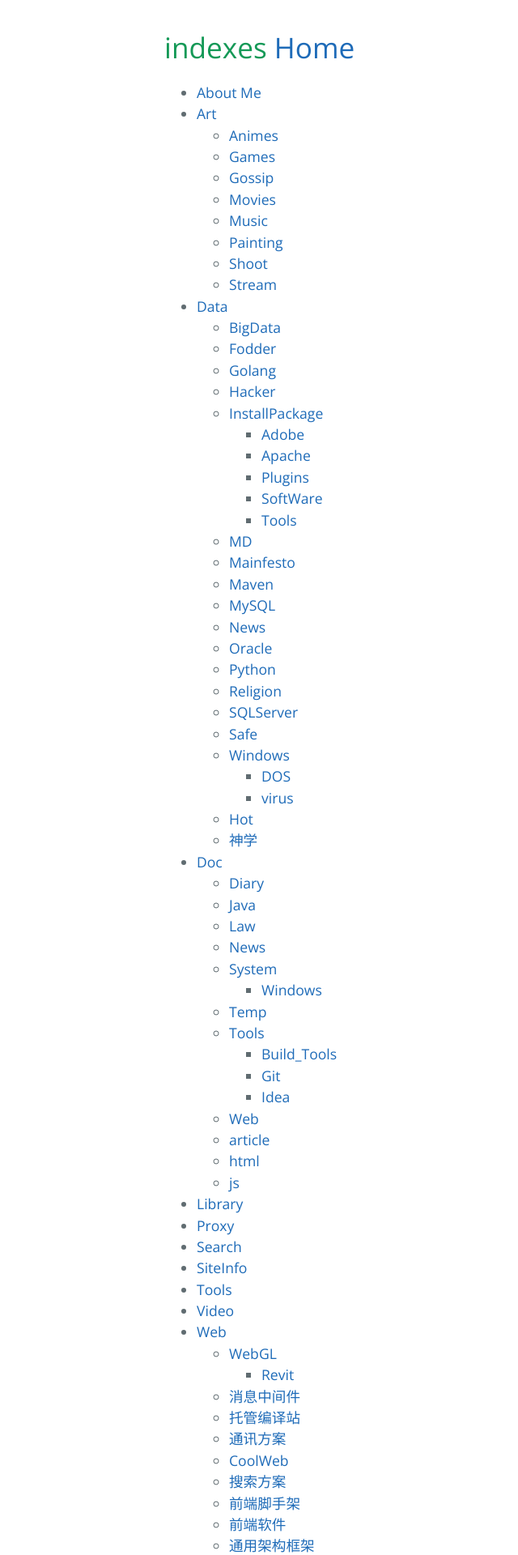
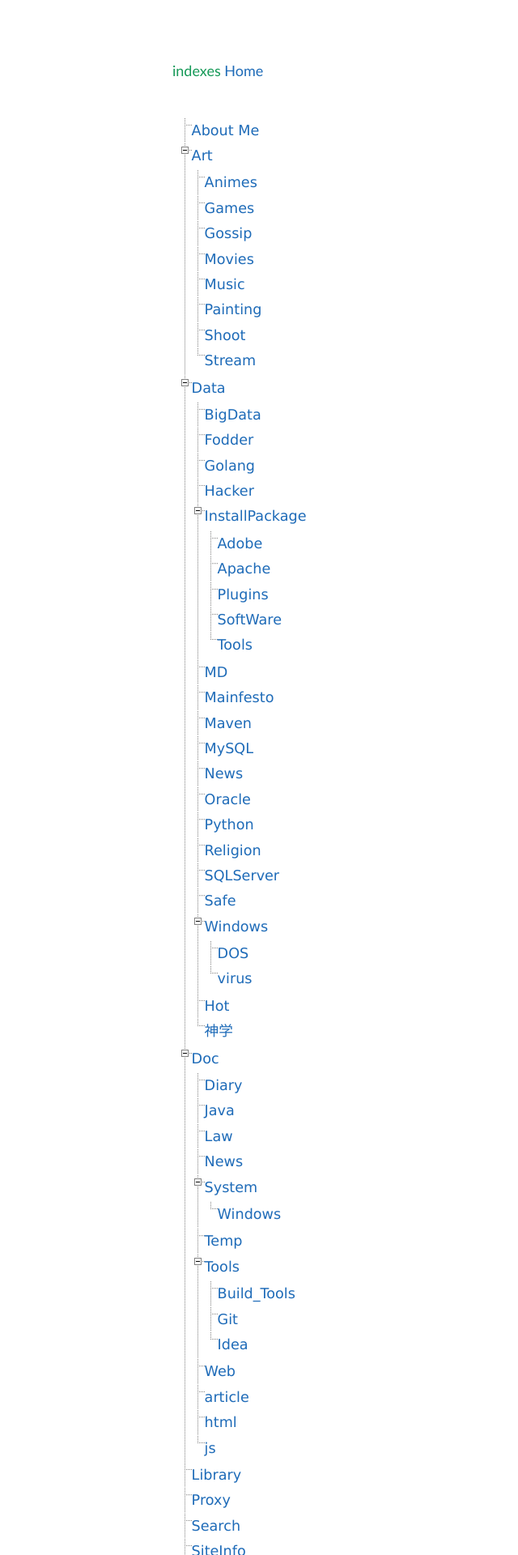
Before and after one commit to AmbroseRen/test, a Jekyll site: the page built from indexes.md, in a window 1280 px wide. Shown: the top 1920 px of the page at 81% size, without its empty margins (21-661 px from the left). Built offline with Jekyll 4.4.1, drawn with Linux system fonts in a browser that asks for light colours; our own code applies the rules of GitHub Pages for plain Markdown files; the repository's description, which GitHub fills in, is left out.

Commit message:
Update indexes.md

```diff
--- a/indexes.md
+++ b/indexes.md
@@ -1,7 +1,26 @@
+  <link rel="stylesheet" href="../js/JQuery/treeview/jquery.treeview.css" type="text/css"/>
+  <!--screen.css不要也可以-->
+  <link rel="stylesheet" href="../js/JQuery/treeview/screen.css" type="text/css"/>
+
+  <script src="../js/JQuery/jquery.min.js"></script>
+  <!--jquery.cookie.js不要也可以-->
+  <script src="../js/JQuery/treeview/jquery.cookie.js"></script>
+  <script src="../js/JQuery/treeview/jquery.treeview.js" type="text/javascript"></script>
+
+  <script type="text/javascript">
+      $(document).ready(function(){
+          $("#treeview").treeview({
+              toggle: function() {
+                  console.log("%s was toggled.", $(this).find(">span").text());
+              }
+          });
+      });
+  </script>
+
 # indexes  [Home](index.md)
 
-<div>
-<ul class="tree">
+<div id="main">
+<ul id="treeview" class="filetree">
     <li><a href="https://ambroseren.github.io/test/About/index.html">About Me</a></li>
     <li><a href="https://ambroseren.github.io/test/Art/">Art</a>
         <ul>
```
